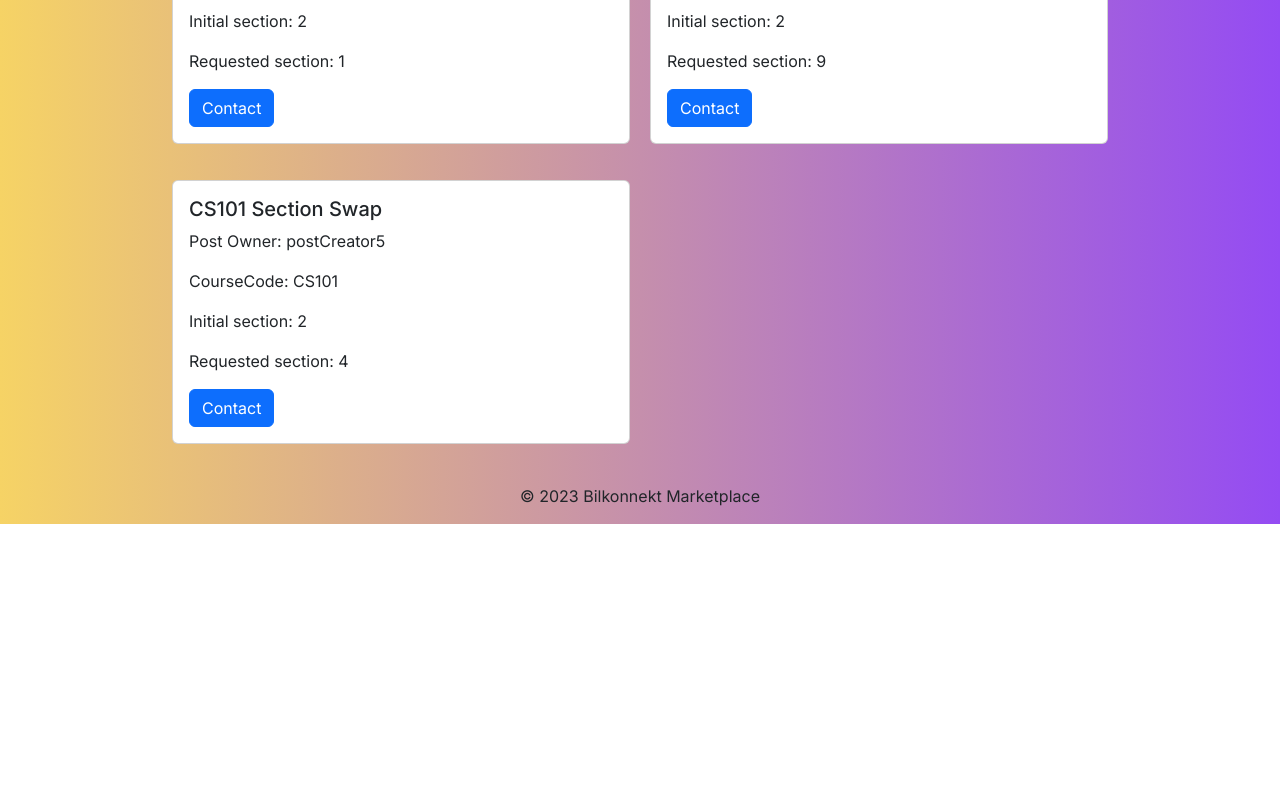
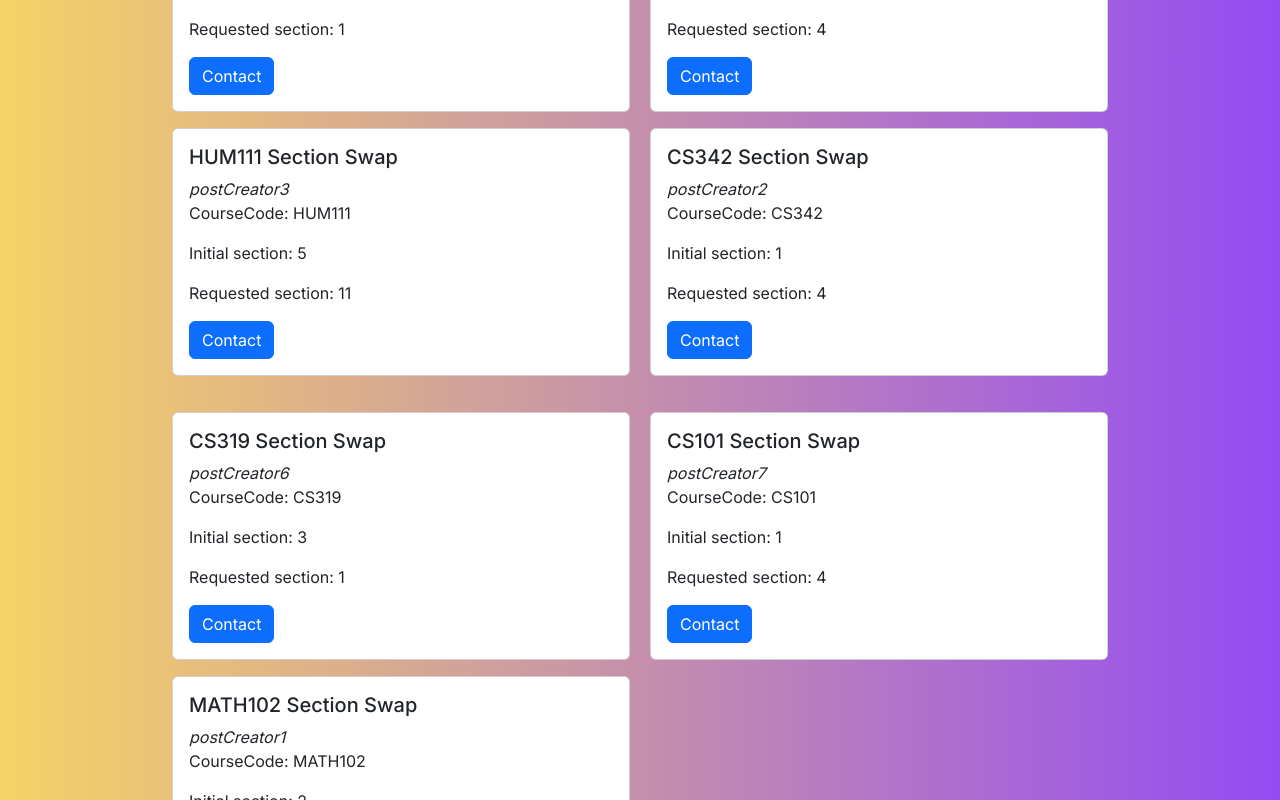
Before and after one commit to UmutCan00/bilkonnekt-public-fe, a Next.js app: page /academic in a window 1280 px wide. Shown: the part 700-1500 px from the top of the page. Before the commit the page ends 1224 px from the top, so only its background shows below. Built offline with nearby package versions, Linux system fonts and the light colour scheme; no server answers.

Commit message:
- search button and search bar has a gap between them now - mock data of section swap is multiplied - sidebar and sidebar button is no longer affected by the scroll

```diff
--- a/src/app/academic/components/AcademicPostCard.jsx
+++ b/src/app/academic/components/AcademicPostCard.jsx
@@ -12,7 +12,7 @@ const AcademicPostCard = ({
     <div className="card mb-3">
       <div className="card-body">
         <h5 className="card-title">{courseCode} Section Swap</h5>
-        <p className="card-text">Post Owner: {writer}</p>
+        <i className="card-text">{writer}</i>
         <p className="card-text">CourseCode: {courseCode}</p>
         <p className="card-text">Initial section: {initialSection}</p>
         <p className="card-text">Requested section: {requestedSection}</p>
--- a/src/app/academic/page.jsx
+++ b/src/app/academic/page.jsx
@@ -92,6 +92,8 @@ export default function Home() {
                                 maxWidth: "200px",
                                 maxHeight: "70px",
                                 marginTop: "20px",
+                                position: "sticky",
+                                top: "480px",
                             }}
                         >
                             Section Swap
@@ -113,7 +115,7 @@ export default function Home() {
                                 value={searchInput}
                                 onChange={(e) => setSearchInput(e.target.value)}
                             />
-                            <button className="btn btn-primary">Search</button>
+                            <button className="btn btn-primary" style={{  marginLeft: "15px" }}>Search</button>
                         </div>
 
                         <main style={{ marginTop: "20px" }}>
@@ -164,6 +166,9 @@ export default function Home() {
           width: 200px;
           height: 300px;
           margin-top: 160px;
+
+          position: sticky;
+          top: 160px;
         }
 
         .sidebar h3 {
--- a/src/app/mockdata/academicPostData.js
+++ b/src/app/mockdata/academicPostData.js
@@ -40,6 +40,46 @@ const	academicPostData = [
         type: "sectionSwap",
         uuid: '1e8e48d6-7f7e-4a29-a0e1-08f7cacf925f5',
     },
+    {
+        postCreaterID: "postCreator2",
+        courseCode: "CS342",
+        initialSection: 1,
+        requestedSection: 4,
+        type: "sectionSwap",
+        uuid: '1e8e48d6-7f7e-4a29-a0e1-08f7cacf925f6',
+    },
+    {
+        postCreaterID: "postCreator6",
+        courseCode: "CS319",
+        initialSection: 3,
+        requestedSection: 1,
+        type: "sectionSwap",
+        uuid: '1e8e48d6-7f7e-4a29-a0e1-08f7cacf925f7',
+    },
+    {
+        postCreaterID: "postCreator1",
+        courseCode: "MATH102",
+        initialSection: 2,
+        requestedSection: 3,
+        type: "sectionSwap",
+        uuid: '1e8e48d6-7f7e-4a29-a0e1-08f7cacf925f8',
+    },
+    {
+        postCreaterID: "postCreator1",
+        courseCode: "ENG102",
+        initialSection: 7,
+        requestedSection: 9,
+        type: "sectionSwap",
+        uuid: '1e8e48d6-7f7e-4a29-a0e1-08f7cacf925f9',
+    },
+    {
+        postCreaterID: "postCreator7",
+        courseCode: "CS101",
+        initialSection: 1,
+        requestedSection: 4,
+        type: "sectionSwap",
+        uuid: '1e8e48d6-7f7e-4a29-a0e1-08f7cacf925f10',
+    },
 ]
 
 export default academicPostData ;
```
